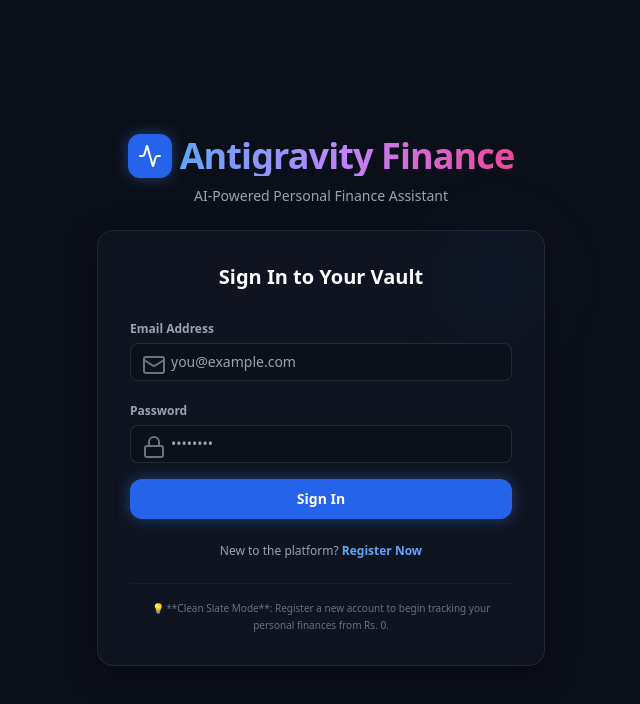
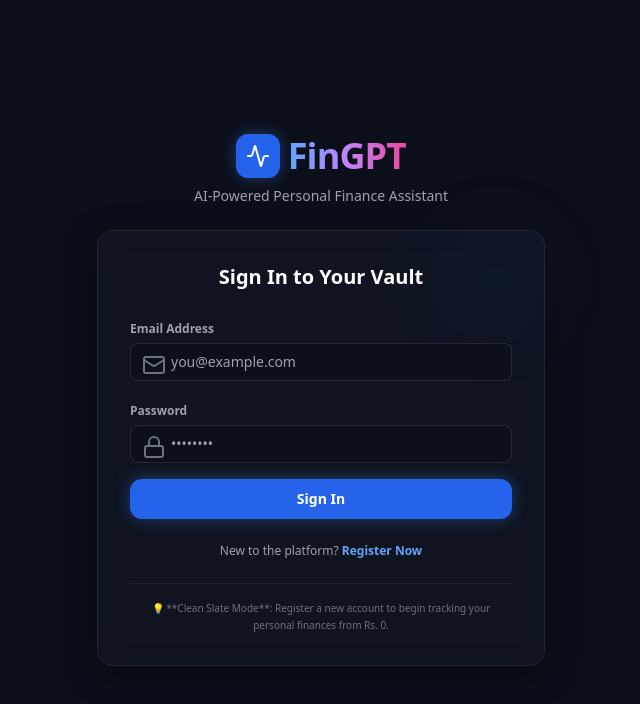
Before and after one commit to Tayyab2344/personal_financial_system, a React (Vite) app in the folder frontend/: page / in a window 1280 px wide. Shown: the top 704 px of the page, without its empty margins (319-959 px from the left). Built offline with nearby package versions, Linux system fonts and the light colour scheme.

Commit message:
rename project brand from Antigravity Finance to FinGPT

```diff
--- a/frontend/index.html
+++ b/frontend/index.html
@@ -4,8 +4,8 @@
     <meta charset="UTF-8" />
     <link rel="icon" type="image/svg+xml" href="/favicon.svg" />
     <meta name="viewport" content="width=device-width, initial-scale=1.0" />
-    <meta name="description" content="Antigravity Finance is an intelligent personal finance dashboard and conversational chatbot for tracking income, expenses, budgets, savings goals, and safe daily spending allowances." />
-    <title>Antigravity Finance - AI-Powered Personal Finance Assistant</title>
+    <meta name="description" content="FinGPT is an intelligent personal finance dashboard and conversational chatbot for tracking income, expenses, budgets, savings goals, and safe daily spending allowances." />
+    <title>FinGPT - AI-Powered Personal Finance Assistant</title>
   </head>
   <body>
     <div id="root"></div>
--- a/frontend/src/App.jsx
+++ b/frontend/src/App.jsx
@@ -94,7 +94,7 @@ export default function App() {
           <div className="text-center space-y-2">
             <h1 className="text-3xl md:text-4xl font-black tracking-tight flex items-center justify-center gap-2">
               <span className="p-2.5 bg-blue-600 rounded-xl text-white shadow-glow-blue"><Activity className="h-6 w-6" /></span>
-              <span className="gradient-title">Antigravity Finance</span>
+              <span className="gradient-title">FinGPT</span>
             </h1>
             <p className="text-gray-400 text-sm">AI-Powered Personal Finance Assistant</p>
           </div>
@@ -201,7 +201,7 @@ export default function App() {
           {/* Logo banner */}
           <div className="flex items-center gap-2 pb-4 border-b border-white/5">
             <span className="p-2 bg-blue-600 rounded-lg text-white shadow-glow-blue"><Activity className="h-5 w-5 animate-pulse" /></span>
-            <span className="font-black text-lg bg-gradient-to-r from-blue-400 to-purple-400 bg-clip-text text-transparent">Antigravity Fin</span>
+            <span className="font-black text-lg bg-gradient-to-r from-blue-400 to-purple-400 bg-clip-text text-transparent">FinGPT</span>
           </div>
 
           {/* User profile card */}
```
Also changed, not shown: 1 other file (tests, documents, lock files or other folders).
